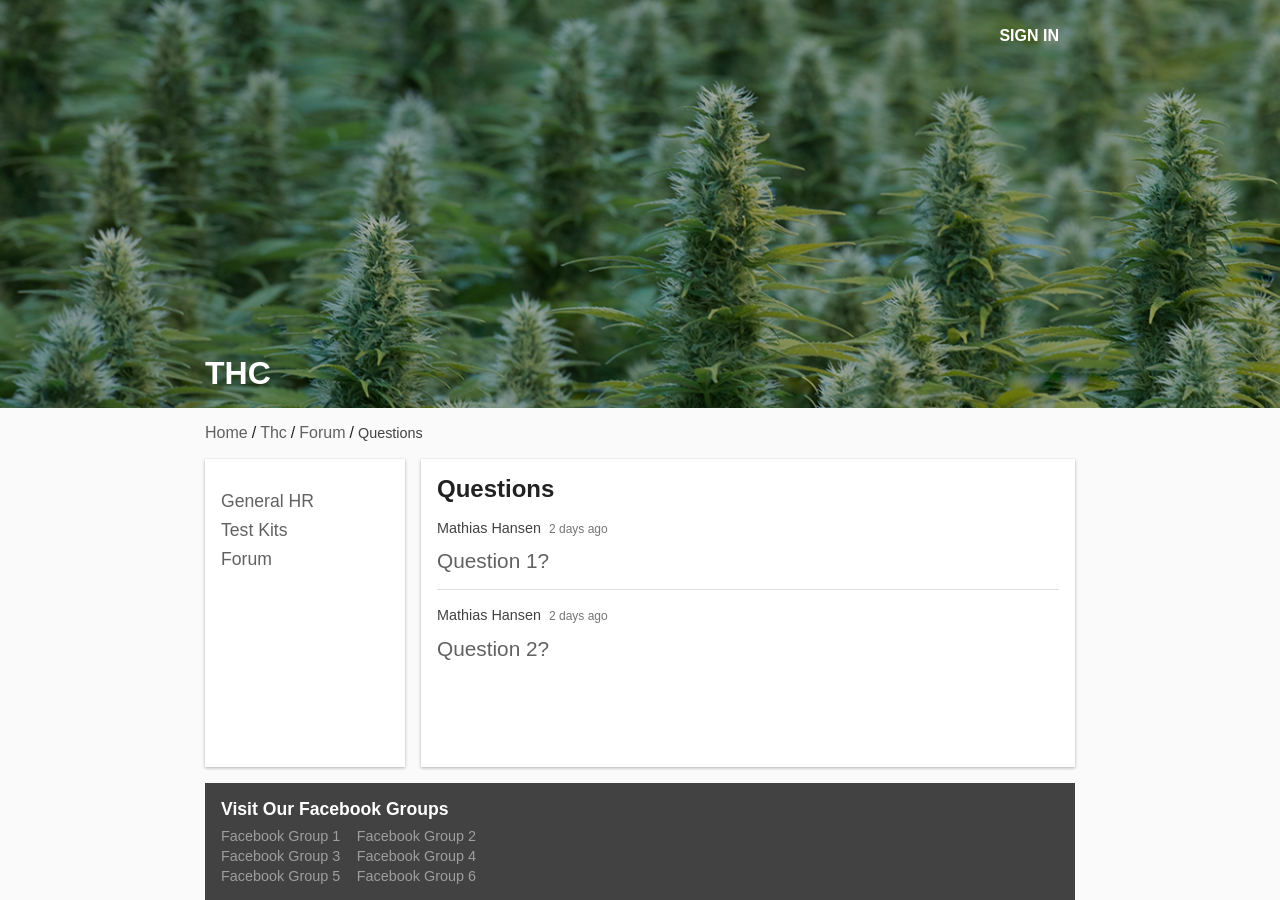
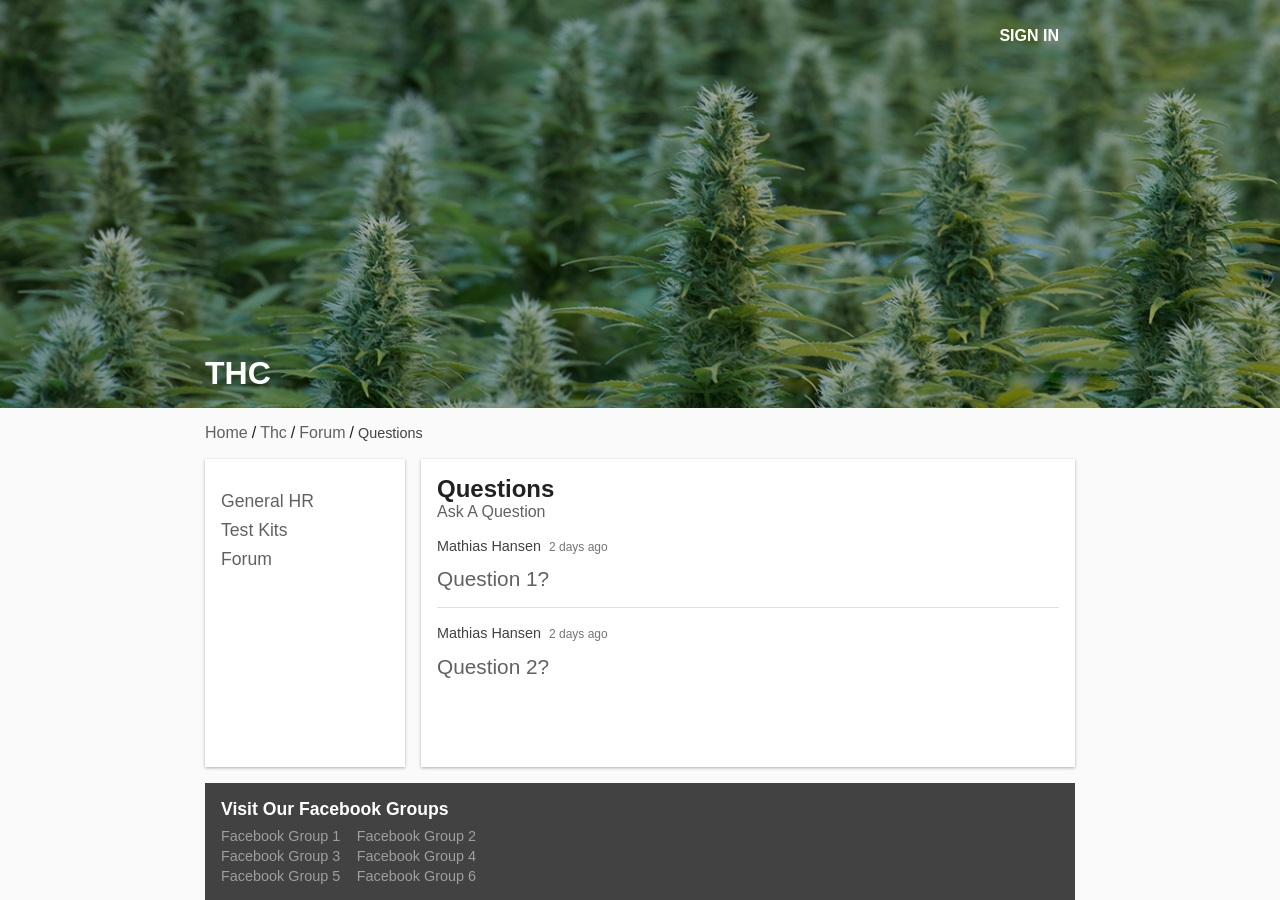
Before and after one commit to thetalkgroups/thetalkgroups.github.io, a Jekyll site: the page built from thc/forum/questions/index.html, in a window 1280 px wide. Built offline with Jekyll 4.4.1, drawn with Linux system fonts in a browser that asks for light colours; nearby versions of some CDN libraries; comment, search, counter and statistics services are not loaded.

Commit message:
added add question

```diff
--- /dev/null
+++ b/css/add-question.scss
@@ -0,0 +1,33 @@
+---
+---
+
+.add-question {
+    display: flex;
+    flex-direction: column;
+    flex: 1;
+}
+
+.add-question label {
+    font-size: 1.2em;
+    margin-bottom: 8px;
+    text-transform: capitalize;
+}
+
+.add-question input, .add-question textarea {
+    margin-bottom: 8px;
+    padding: 8px;
+    border: 1px solid rgba(0,0,0,0.1);
+}
+
+.add-question textarea {
+    flex: 1;
+
+    min-height: 120px;
+    resize: none;
+}
+
+.add-question button {
+    align-self: flex-end;
+
+    padding: 8px;
+}
--- a/css/forum.scss
+++ b/css/forum.scss
@@ -1,5 +1,9 @@
 ---
 ---
+
+.wrapper > section.card {
+    padding: 0 16px !important;
+}
 
 .forum {
     display: flex;
--- a/thc/forum/questions/index.html
+++ b/thc/forum/questions/index.html
@@ -14,7 +14,10 @@
     <link rel="stylesheet" href="/css/questions.css" async>
 ---
 
-<h2>Questions</h2>
+<header class="questions-header">
+    <h2>Questions</h2>
+    <a href="add-question.html">ask a question</a>
+</header>
 
 <section class="question-list">
 </section>
```
Also changed, not shown: thc/forum/questions/add-question.html (added, +22 -0 lines).
